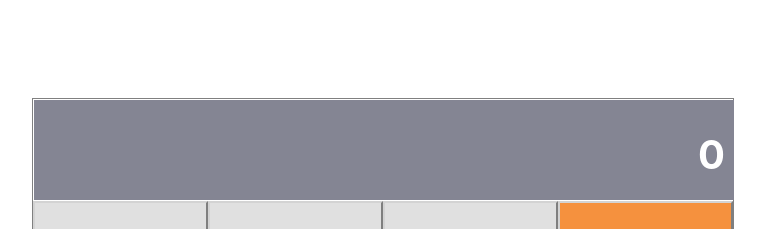
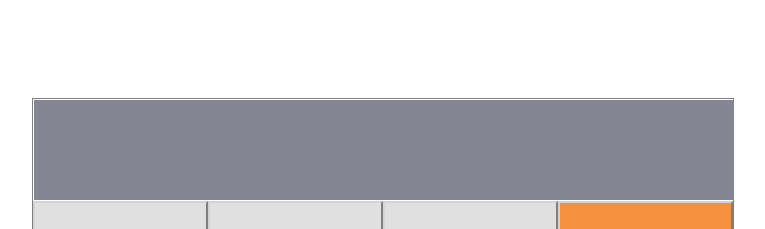
Before and after one commit to FrancoRosa/react-calc, a React (Create React App) app: page / in a window 1280 px wide. Shown: the top 229 px of the page, without its empty margins (257-1022 px from the left). Built offline with nearby package versions, Linux system fonts and the light colour scheme.

Commit message:
Pass props to children

```diff
--- a/src/components/App.js
+++ b/src/components/App.js
@@ -12,6 +12,7 @@ class App extends React.Component {
       next: null,
       operation: null,
     };
+    this.handleClick = this.handleClick.bind();
   }
 
   handleClick(buttonName) {
@@ -20,15 +21,14 @@ class App extends React.Component {
       total: result.total,
       next: result.next,
       operation: result.operation,
-
     });
   }
 
   render() {
     return (
       <div className="app">
-        <Display />
-        <ButtonPanel />
+        <Display text={this.state.total} />
+        <ButtonPanel clickHandler={this.handleClick} />
       </div>
     );
   }
```
